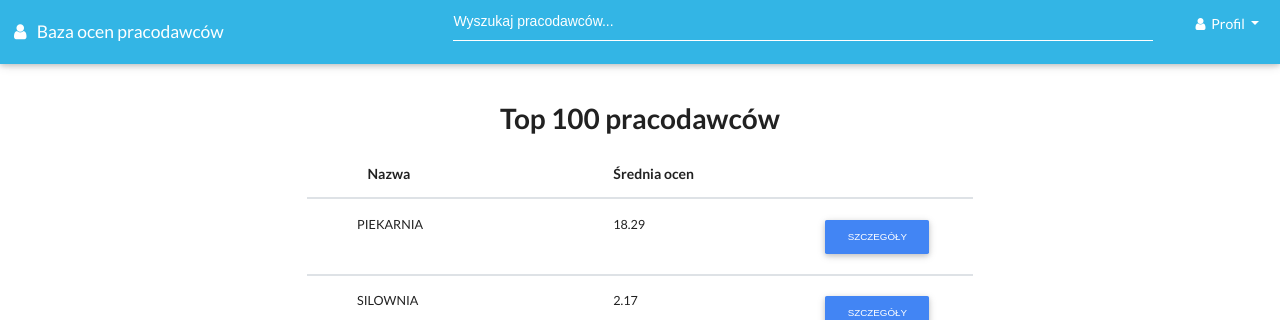
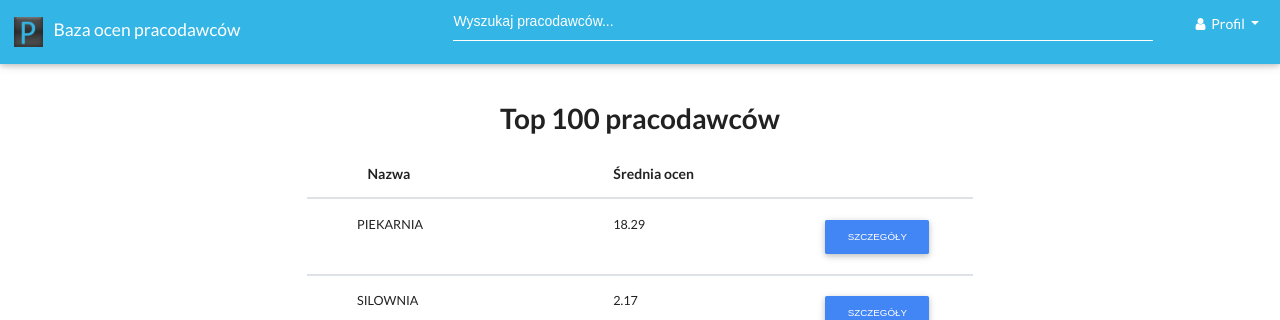
Before and after one commit to msyulia/ioproject, a PHP site: page /views/top100.php in a window 1280 px wide. Shown: the top 320 px of the page. Run offline with PHP 8.4, Linux system fonts and the light colour scheme; data comes from the database, SQL or seed files in the repository.

Commit message:
navbar icons-fix

```diff
--- a/views/employer.php
+++ b/views/employer.php
@@ -28,7 +28,7 @@
     <!--Navbar -->
     <nav class="mb-1 navbar navbar-expand-lg navbar-dark info-color">
         <a class="navbar-brand" href="../index.php">
-            <i class="fa fa-user"></i>&nbsp;&nbsp;&nbsp;Baza ocen pracodawców</a>
+        <img src="../public/img/logo.png" class="logo-pracodawcy" alt="logo">&nbsp;&nbsp;&nbsp;Baza ocen pracodawców</a>
         <button class="navbar-toggler" type="button" data-toggle="collapse" data-target="#navbarSupportedContent-4" aria-controls="navbarSupportedContent-4"
             aria-expanded="false" aria-label="Toggle navigation">
             <span class="navbar-toggler-icon"></span>
--- a/views/top100.php
+++ b/views/top100.php
@@ -28,8 +28,9 @@
 
     <!--Navbar -->
     <nav class="mb-1 navbar navbar-expand-lg navbar-dark info-color">
+
         <a class="navbar-brand" href="../index.php">
-            <i class="fa fa-user"></i>&nbsp;&nbsp;&nbsp;Baza ocen pracodawców</a>
+        <img src="../public/img/logo.png" class="logo-pracodawcy" alt="logo">&nbsp;&nbsp;&nbsp;Baza ocen pracodawców</a>
         <button class="navbar-toggler" type="button" data-toggle="collapse" data-target="#navbarSupportedContent-4" aria-controls="navbarSupportedContent-4"
             aria-expanded="false" aria-label="Toggle navigation">
             <span class="navbar-toggler-icon"></span>
```
